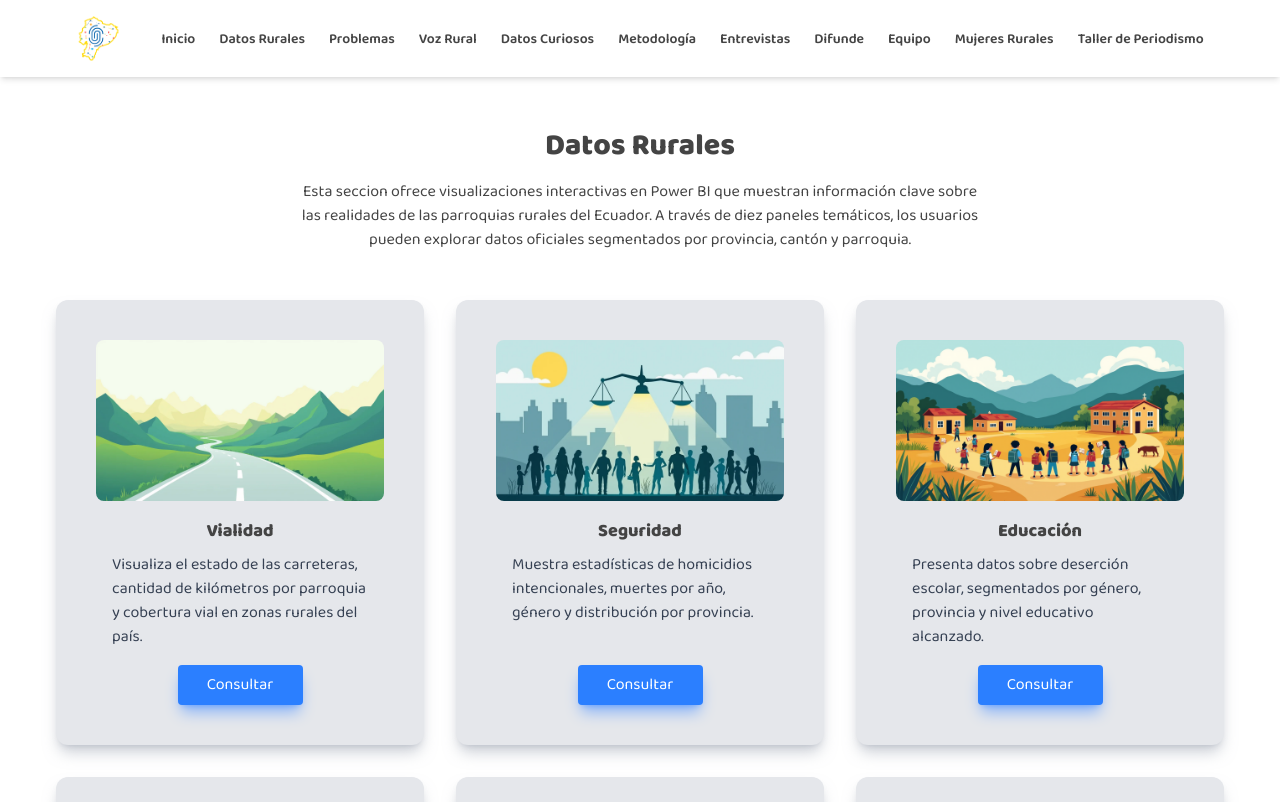
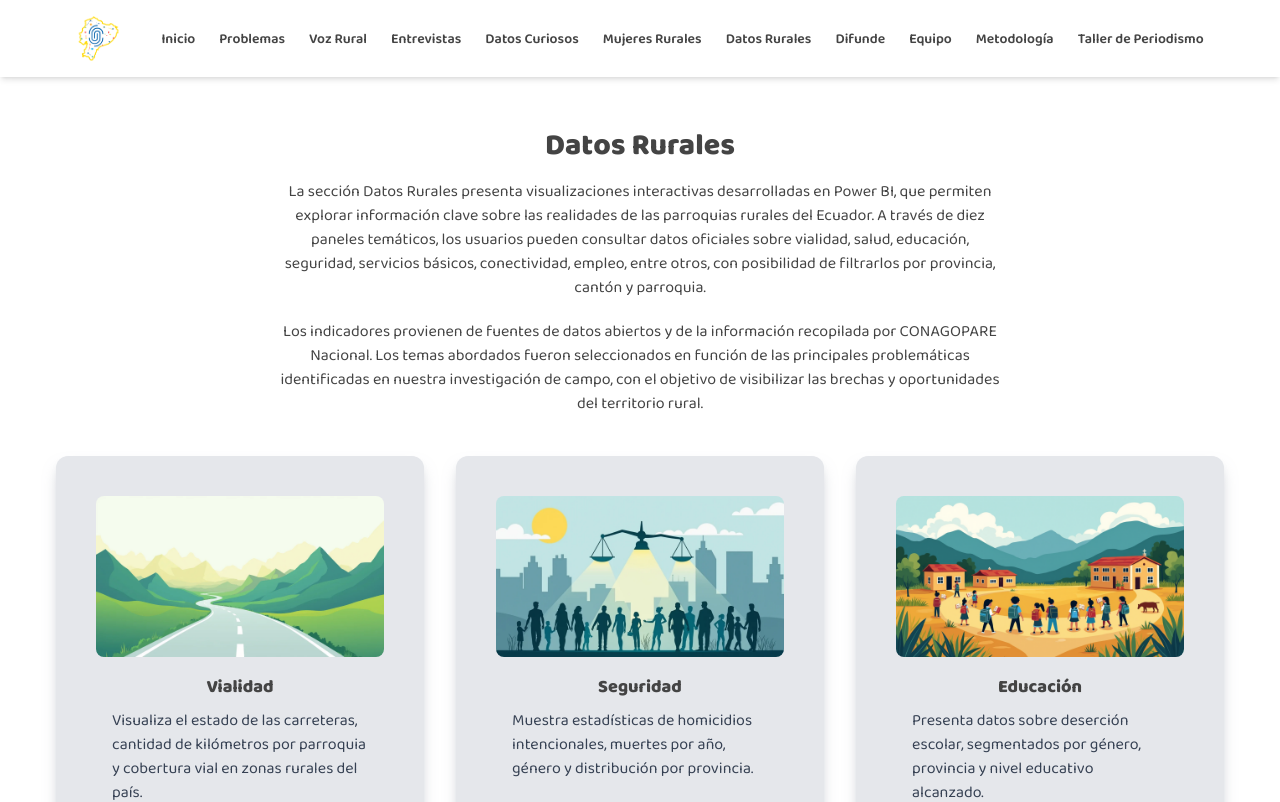
Before and after one commit to KevinYuvi/ConagopareWeb, a Next.js app: page /Datos_Rurales in a window 1280 px wide. Shown: the top 802 px of the page. Built offline with nearby package versions, Linux system fonts and the light colour scheme.

Commit message:
refactor: :lipstick: Actualizacion Navbar orden de botones

```diff
--- a/src/app/Datos_Rurales/page.tsx
+++ b/src/app/Datos_Rurales/page.tsx
@@ -81,8 +81,11 @@ export default function DatosRuralesPage() {
   return (
     <div className="px-4 py-12 max-w-7xl mx-auto">
       <h1 className="text-3xl font-heading font-bold text-center mb-4">Datos Rurales</h1>
-      <p className="text-center text-base max-w-3xl mx-auto mb-2 pr-10 pl-10">
-        Esta seccion ofrece visualizaciones interactivas en Power BI que muestran información clave sobre las realidades de las parroquias rurales del Ecuador. A través de diez paneles temáticos, los usuarios pueden explorar datos oficiales segmentados por provincia, cantón y parroquia.
+      <p className="text-center text-base max-w-3xl mx-auto mb-5 pr-6 pl-6">
+        La sección Datos Rurales presenta visualizaciones interactivas desarrolladas en Power BI, que permiten explorar información clave sobre las realidades de las parroquias rurales del Ecuador. A través de diez paneles temáticos, los usuarios pueden consultar datos oficiales sobre vialidad, salud, educación, seguridad, servicios básicos, conectividad, empleo, entre otros, con posibilidad de filtrarlos por provincia, cantón y parroquia.
+      </p>
+      <p className="text-center text-base max-w-3xl mx-auto pr-6 pl-6">
+        Los indicadores provienen de fuentes de datos abiertos y de la información recopilada por CONAGOPARE Nacional. Los temas abordados fueron seleccionados en función de las principales problemáticas identificadas en nuestra investigación de campo, con el objetivo de visibilizar las brechas y oportunidades del territorio rural.
       </p>
       <div className="grid grid-cols-1 sm:grid-cols-2 lg:grid-cols-3 gap-8 p-10">
         {data.map((item, i) => (
--- a/src/components/Navbar.tsx
+++ b/src/components/Navbar.tsx
@@ -9,15 +9,15 @@ export default function Navbar() {
 
   const links = [
     { href: "/", label: "Inicio" },
-    { href: "/Datos_Rurales", label: "Datos Rurales" },
     { href: "/Problemas", label: "Problemas" },
     { href: "/Voz_Rural", label: "Voz Rural" },
+    { href: "/Entrevistas", label: "Entrevistas" },
     { href: "/Datos_Curiosos", label: "Datos Curiosos" },
-    { href: "/Metodologia", label: "Metodología" },
-    { href: "/Entrevistas", label: "Entrevistas" },
+    { href: "/Mujeres_Rurales", label: "Mujeres Rurales" },
+    { href: "/Datos_Rurales", label: "Datos Rurales" },
     { href: "/Difunde", label: "Difunde" },
     { href: "/Equipo", label: "Equipo" },
-    { href: "/Mujeres_Rurales", label: "Mujeres Rurales" },
+    { href: "/Metodologia", label: "Metodología" },
     { href: "/Taller_Periodismo", label: "Taller de Periodismo" },
   ];
 
```
